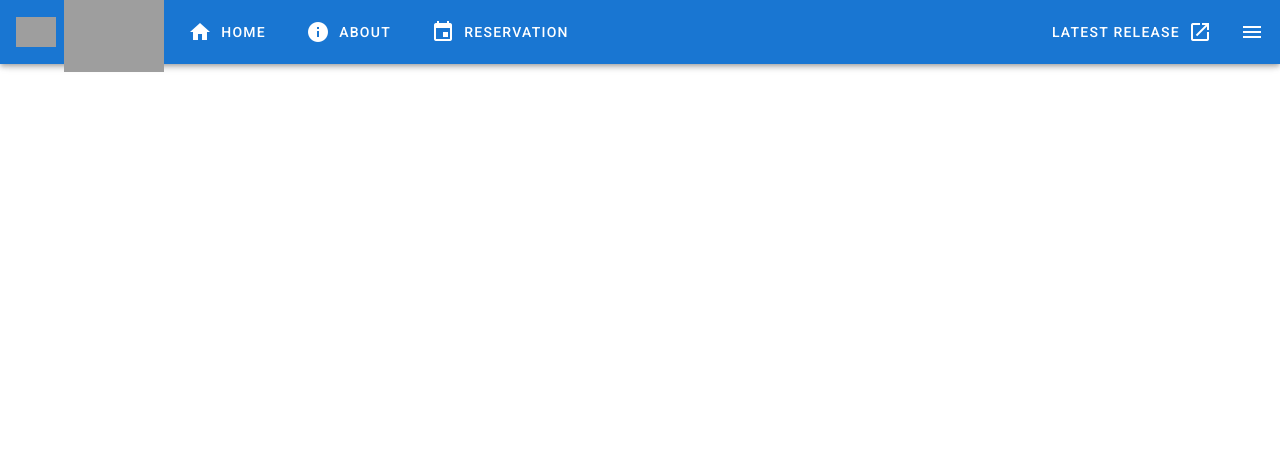
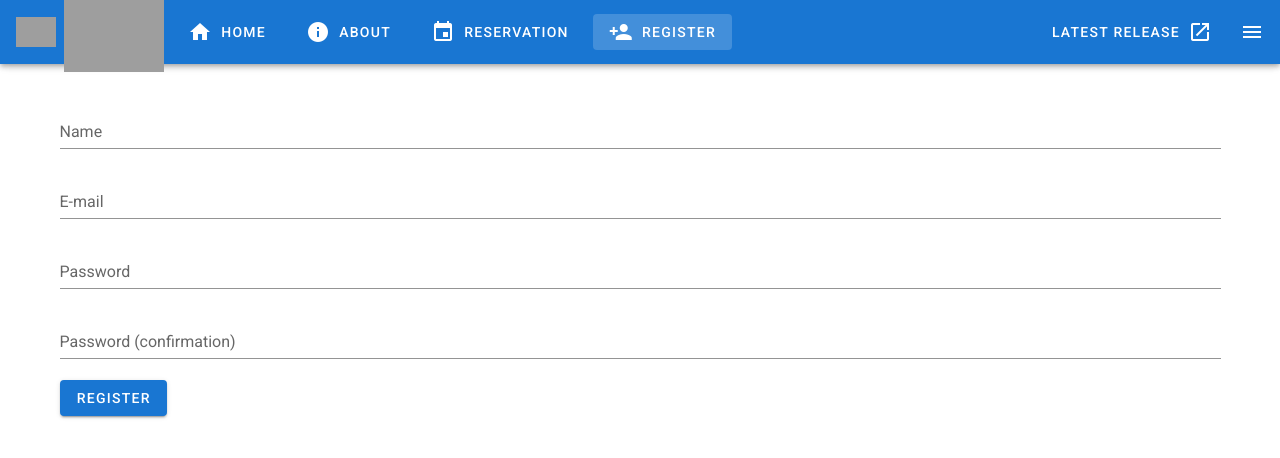
Before and after one commit to ugurarici/reservation-frontend, a Vue app: page /register in a window 1280 px wide. Shown: the top 458 px of the page. Built offline with nearby package versions, Linux system fonts and the light colour scheme; grey boxes are pictures that could not be loaded.

Commit message:
Add Register page and axios interceptor to add token to all requests

```diff
--- a/src/App.vue
+++ b/src/App.vue
@@ -31,6 +31,16 @@
         <v-btn to="/form" class="ml-2" text>
           <v-icon>mdi-calendar</v-icon>
           <span class="ml-2">Reservation</span>
+        </v-btn>
+
+        <v-btn to="/register" class="ml-2" text v-if="!loggedInUser">
+          <v-icon>mdi-account-plus</v-icon>
+          <span class="ml-2">Register</span>
+        </v-btn>
+
+        <v-btn class="ml-2" text v-if="loggedInUser">
+          <v-icon>mdi-account</v-icon>
+          <span class="ml-2">{{ loggedInUser.name }}</span>
         </v-btn>
       </div>
 
@@ -110,7 +120,7 @@ export default {
   },
 
   computed: {
-    ...mapState(["errors"]),
+    ...mapState(["errors", "loggedInUser"]),
   },
 
   watch: {
--- a/src/main.js
+++ b/src/main.js
@@ -1,15 +1,31 @@
-import Vue from 'vue'
-import App from './App.vue'
-import './registerServiceWorker'
-import router from './router'
-import store from './store'
-import vuetify from './plugins/vuetify'
+import Vue from "vue";
+import App from "./App.vue";
+import "./registerServiceWorker";
+import router from "./router";
+import store from "./store";
+import vuetify from "./plugins/vuetify";
+import axios from "axios";
 
-Vue.config.productionTip = false
+// Add a request interceptor
+axios.interceptors.request.use(
+  function (config) {
+    if (store.state.loggedInUser) {
+      config.headers.Authorization = `Bearer ${store.state.loggedInUser.token}`; // Add authorization header
+    }
+
+    return config;
+  },
+  function (error) {
+    // Do something with request error
+    return Promise.reject(error);
+  }
+);
+
+Vue.config.productionTip = false;
 
 new Vue({
   router,
   store,
   vuetify,
-  render: h => h(App)
-}).$mount('#app')
+  render: (h) => h(App),
+}).$mount("#app");
--- a/src/router/index.js
+++ b/src/router/index.js
@@ -2,6 +2,7 @@ import Vue from "vue";
 import VueRouter from "vue-router";
 import Home from "../views/Home.vue";
 import ReservationForm from "../views/ReservationForm.vue";
+import Register from "../views/Register.vue";
 
 Vue.use(VueRouter);
 
@@ -24,6 +25,11 @@ const routes = [
     name: "ReservationForm",
     component: ReservationForm,
   },
+  {
+    path: "/register",
+    name: "Register",
+    component: Register,
+  },
 ];
 
 const router = new VueRouter({
--- a/src/store/index.js
+++ b/src/store/index.js
@@ -6,6 +6,7 @@ Vue.use(Vuex);
 export default new Vuex.Store({
   state: {
     errors: [],
+    loggedInUser: null,
   },
   mutations: {
     addError(state, error) {
@@ -14,6 +15,9 @@ export default new Vuex.Store({
     deleteError(state, errorIndex) {
       state.errors.splice(errorIndex, 1);
     },
+    setLoggedInUser(state, user) {
+      state.loggedInUser = user;
+    },
   },
   actions: {},
   modules: {},
--- /dev/null
+++ b/src/views/Register.vue
@@ -0,0 +1,64 @@
+<template>
+  <v-container>
+    <v-form ref="form" @submit.prevent="register">
+      <v-text-field v-model="name" label="Name" required></v-text-field>
+
+      <v-text-field
+        v-model="email"
+        type="email"
+        label="E-mail"
+        required
+      ></v-text-field>
+
+      <v-text-field
+        v-model="password"
+        label="Password"
+        type="password"
+        required
+      ></v-text-field>
+
+      <v-text-field
+        v-model="password_confirmation"
+        label="Password (confirmation)"
+        type="password"
+        required
+      ></v-text-field>
+
+      <v-btn type="submit" color="primary" class="mr-4"> Register </v-btn>
+    </v-form>
+  </v-container>
+</template>
+
+<script>
+import axios from "axios";
+
+export default {
+  data() {
+    return {
+      name: null,
+      email: null,
+      password: null,
+      password_confirmation: null,
+    };
+  },
+
+  methods: {
+    register() {
+      axios
+        .post("http://localhost/api/register", {
+          name: this.name,
+          email: this.email,
+          password: this.password,
+          password_confirmation: this.password_confirmation,
+        })
+        .then((response) => {
+          console.log(response);
+          console.log(response.data.token);
+          this.$store.commit("setLoggedInUser", response.data);
+          this.$router.push("/");
+        })
+        .catch((error) => alert(error.message));
+    },
+  },
+};
+</script>
```
